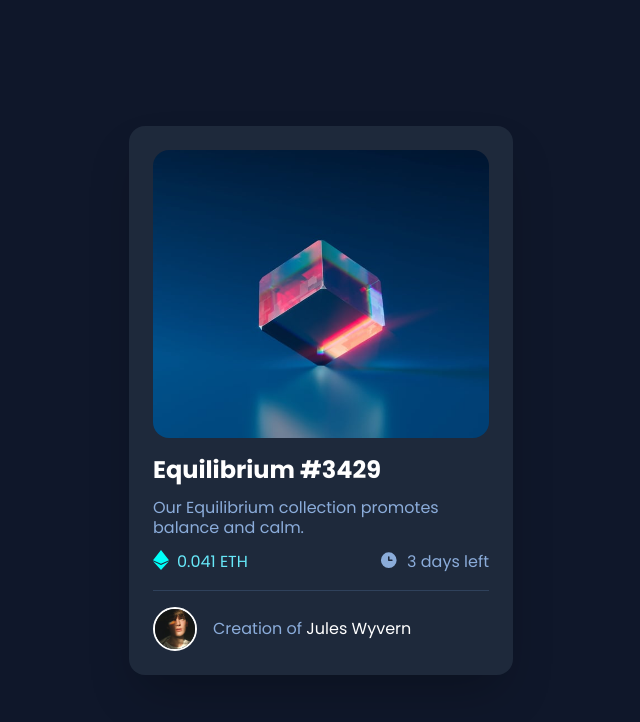
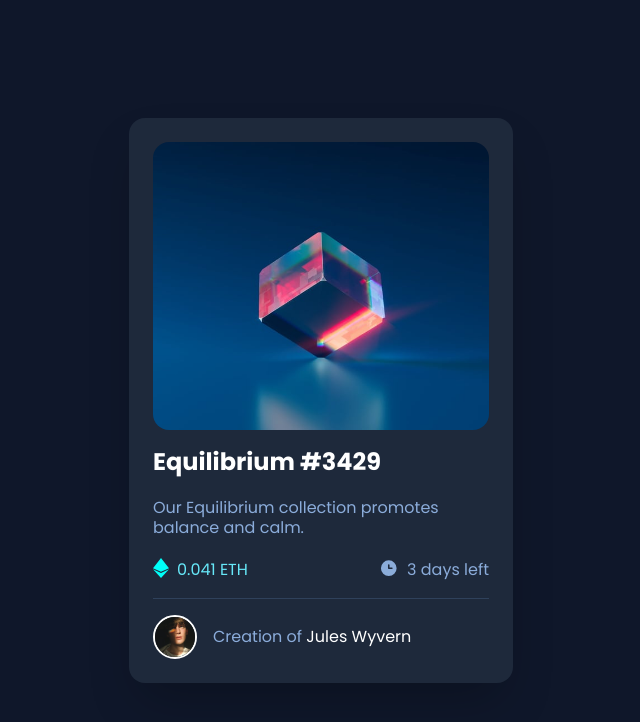
Before and after one commit to Imhandegbelo/frontend-mentor-tasks, a React (Vite) app: page /nft_preview in a window 1280 px wide. Shown: the top 722 px of the page, without its empty margins (319-959 px from the left). Built offline with nearby package versions, Linux system fonts and the light colour scheme; the HTML template or start-up script is replaced by a standard one.

Commit message:
styles: added padding to paragraph of nft component

```diff
--- a/src/pages/NFTpreviewComponent/NFTComponent.jsx
+++ b/src/pages/NFTpreviewComponent/NFTComponent.jsx
@@ -30,7 +30,7 @@ export default function NFTComponent() {
           Equilibrium #3429
         </h1>
         <div className="mb-4 pb-4 border-b border-[#2f415b]">
-          <p className="text-md leading-5 text-[#8bacda] py-3">
+          <p className="text-md leading-5 text-[#8bacda] py-5">
             Our Equilibrium collection promotes balance and calm.
           </p>
           <div className="flex justify-between">
```
